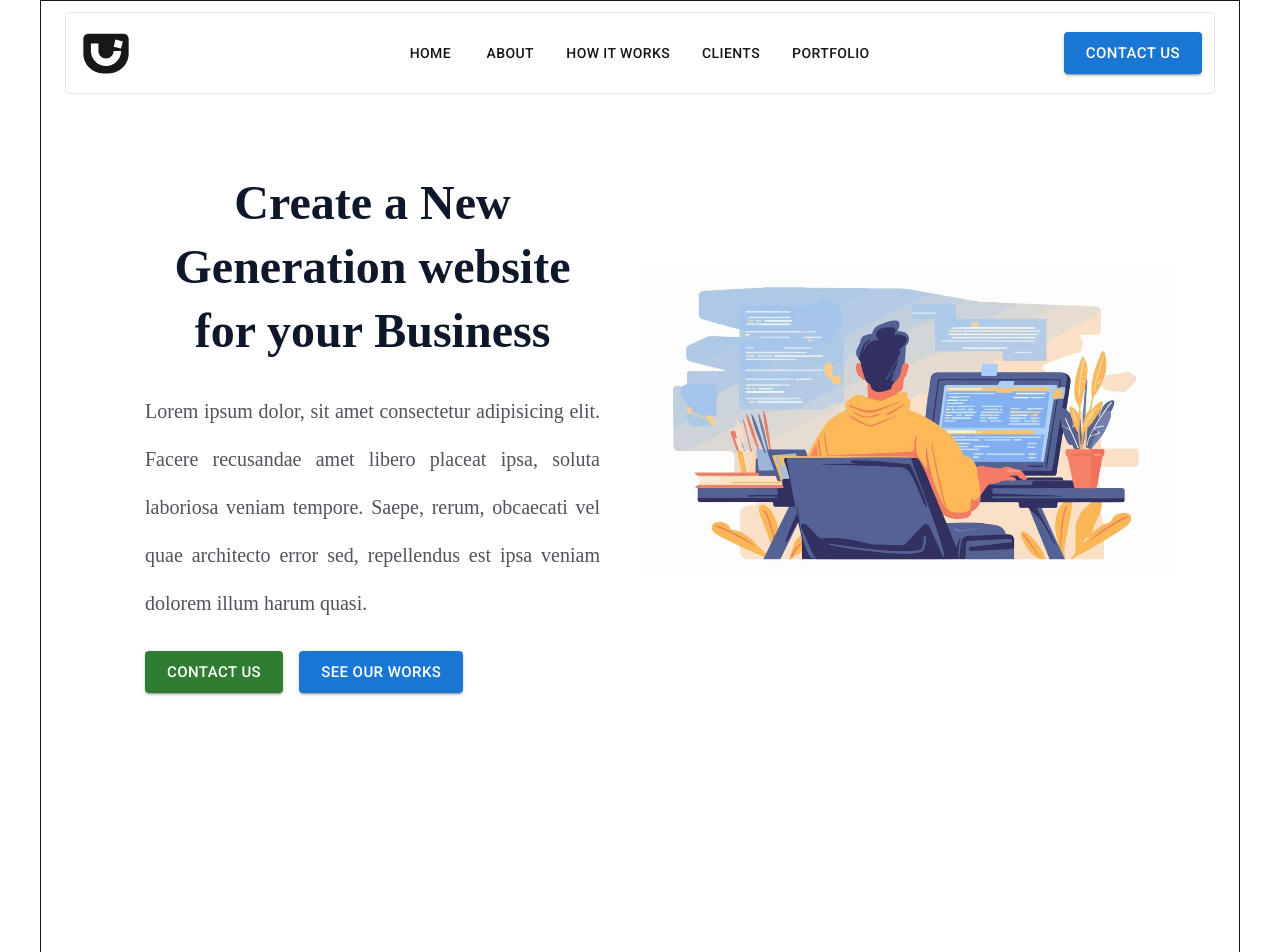
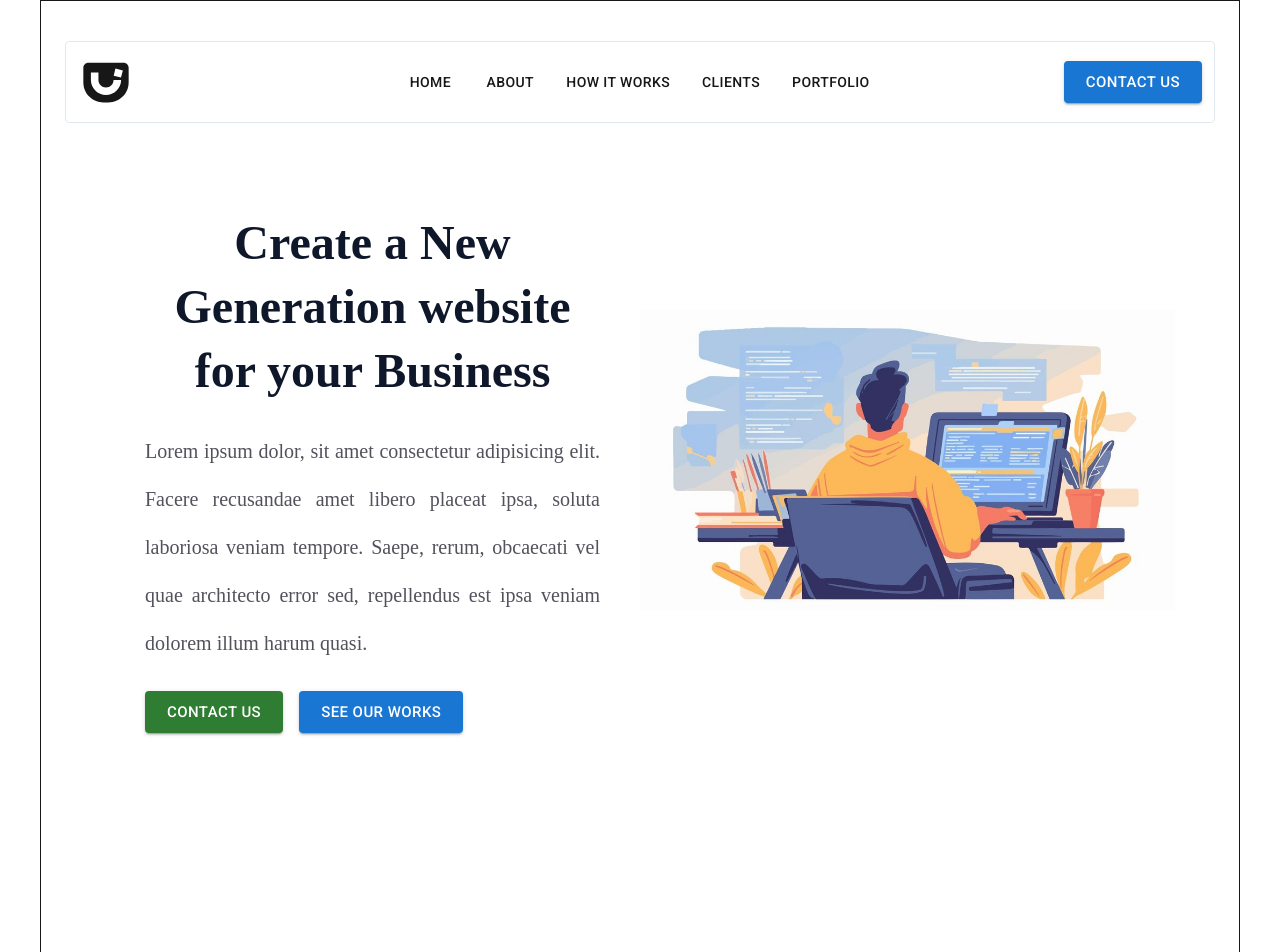
Before and after one commit to PouryaSoleimani/SIMPLE___LANDING___PAGE___NEXT.JS, a Next.js app: page / in a window 1280 px wide. Shown: the top 952 px of the page. Built offline with nearby package versions, Linux system fonts and the light colour scheme.

Commit message:
🟦 MUI 🟦

```diff
--- a/components/modules/speed-dial/SpeedDialComponent.tsx
+++ b/components/modules/speed-dial/SpeedDialComponent.tsx
@@ -11,23 +11,20 @@ import SpeedDialAction from '@mui/material/SpeedDialAction';
 
 
 const actions = [
-    { icon: <FaCopy />, name: 'Copy' },
-    { icon: <IoMdSave />, name: 'Save' },
-    { icon: <BsPrinterFill />, name: 'Print' },
-    { icon: <FaShareAlt />, name: 'Share' },
+    { icon: <FaCopy className="w-8 h-8" />, name: 'Copy' },
+    { icon: <IoMdSave className="w-8 h-8" />, name: 'Save' },
+    { icon: <BsPrinterFill className="w-8 h-8" />, name: 'Print' },
+    { icon: <FaShareAlt className="w-8 h-8" />, name: 'Share' },
 ];
 
 export default function SpeedDialComponent() {
     return (
-        <div className="w-full h-16 flex items-center justify-end">
         <Box sx={{ height: 320, transform: 'translateZ(0px)', flexGrow: 1 }}>
-                <SpeedDial ariaLabel="SpeedDial openIcon example" sx={{ position: 'absolute', bottom: 16, right: 16 }} icon={<SpeedDialIcon openIcon={<AiFillEdit />} />}   >
+            <SpeedDial ariaLabel="SpeedDial openIcon example" sx={{ position: 'fixed', bottom: 0, right: 0 }} icon={<SpeedDialIcon openIcon={<AiFillEdit className="w-8 h-8" />} />}   >
                 {actions.map((action) => (
                     <SpeedDialAction key={action.name} icon={action.icon} tooltipTitle={action.name} />
                 ))}
             </SpeedDial>
         </Box>
-        </div>
-
     );
 }
--- a/pages/_app.tsx
+++ b/pages/_app.tsx
@@ -1,6 +1,11 @@
 import "@/styles/globals.css";
 import type { AppProps } from "next/app";
+import SpeedDialComponent from "@/components/modules/speed-dial/SpeedDialComponent";
 
 export default function App({ Component, pageProps }: AppProps) {
-  return <Component {...pageProps} />;
+  return (
+    <section className="relative">
+      <Component {...pageProps} />
+    </section>
+  )
 }
--- a/pages/index.tsx
+++ b/pages/index.tsx
@@ -2,6 +2,7 @@ import { Roboto } from "next/font/google";
 import { Button, Container } from "@mui/material";
 import AppBarComponent from "@/components/modules/appbar/AppBarComponent";
 import HeaderTemplate from "@/components/templates/header/HeaderTemplate";
+import SpeedDialComponent from "@/components/modules/speed-dial/SpeedDialComponent";
 const robotoMono = Roboto({ variable: "--font-roboto-sans", subsets: ["latin"], });
 
 
@@ -11,9 +12,10 @@ const robotoMono = Roboto({ variable: "--font-roboto-sans", subsets: ["latin"],
 export default function Home() {
 
     return (
-        <main>
-            <Container maxWidth="lg" className="border h-[3000px] bg-white">
+        <main className="relative">
+            <Container maxWidth="lg" className="border py-10 h-auto bg-white">
                 <HeaderTemplate />
+                <SpeedDialComponent />
             </Container>
         </main>
     )
```
Lines whose indentation alone changed are shown as unchanged.
